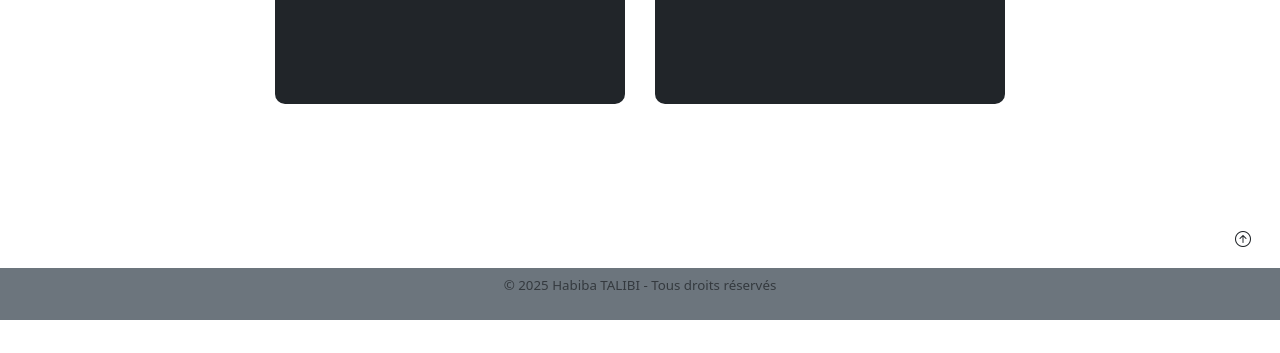
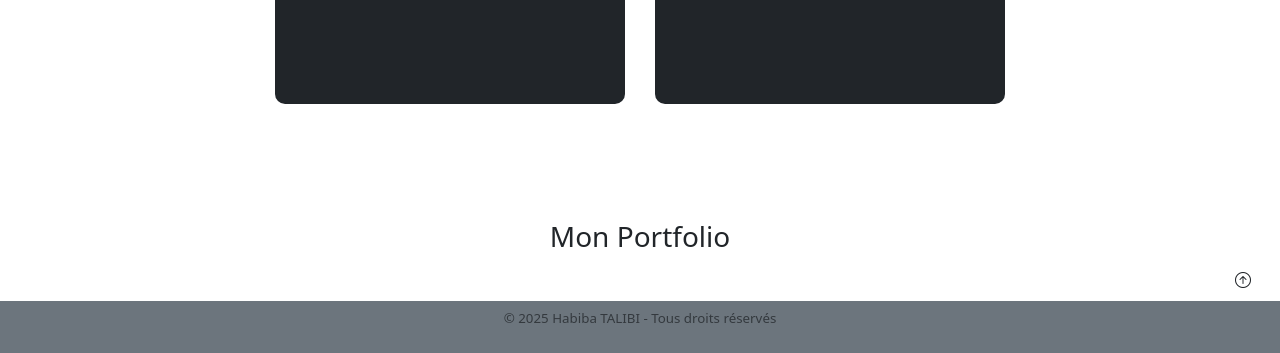
Before and after one commit to Biba-123/Portfolio, a plain HTML site: page indexport.html in a window 1280 px wide. Shown: the part 1617-1970 px from the top of the page. Before the commit the page ends 1937 px from the top, so only its background shows below. Drawn offline with nearby package versions, Linux system fonts and the light colour scheme.

Commit message:
Mise à jours

```diff
--- a/indexport.html
+++ b/indexport.html
@@ -189,7 +189,6 @@
     <!--  Section 1 page 1-->
 
     <section id="accueil-section" class="my-5">
-
       <div
         id="accueil"
         class="d-flex align-items-center justify-content-between vh-100 px-4"
@@ -336,6 +335,10 @@
           </div>
         </div>
       </section>
+      <!-- POUR TEST -->
+      <div class="lead text-center">
+        <h3>Mon Portfolio</h3>
+      </div>
 
       <!-- Pour le bouton de retour en haut de la page -->
       <button
```
